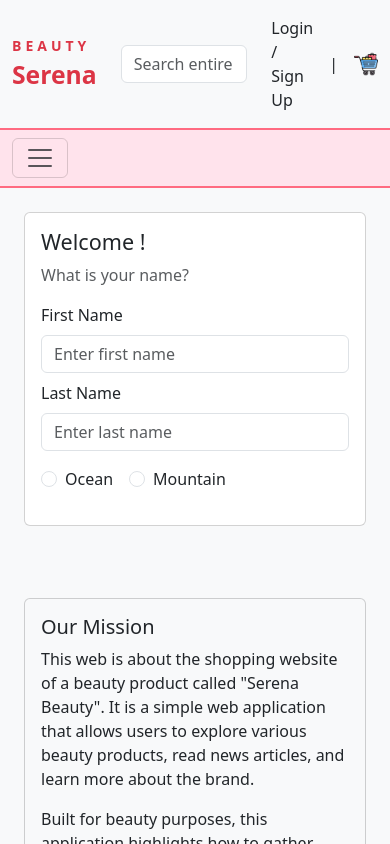
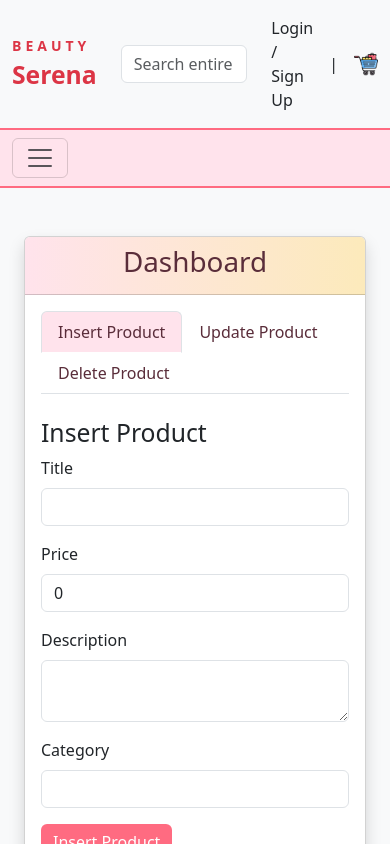
Before and after one commit to Serena091104/cos30043-2-, a Vue app: page /about in a window 390 px wide. Shown: the top 844 px of the page. Built offline with nearby package versions, Linux system fonts and the light colour scheme; no server answers.

Commit message:
Update About.vue

```diff
--- a/src/components/About.vue
+++ b/src/components/About.vue
@@ -1,134 +1,276 @@
 <template>
+  <div id="dashboard" class="container mt-5">
+    <div class="card shadow">
+      <div class="card-header text-center" style="background: linear-gradient(to right, #ffe3ec, #fceabb); color: #5a2d3a;">
+        <h1 class="font-weight-bold">Dashboard</h1>
+      </div>
+      <div class="card-body">
+        <!-- Tabs Navigation -->
+        <ul class="nav nav-tabs mb-4" id="dashboardTabs">
+          <li class="nav-item">
+            <button class="nav-link" :class="{ active: tab === 1 }" @click="tab = 1">Insert Product</button>
+          </li>
+          <li class="nav-item">
+            <button class="nav-link" :class="{ active: tab === 2 }" @click="tab = 2">Update Product</button>
+          </li>
+          <li class="nav-item">
+            <button class="nav-link" :class="{ active: tab === 3 }" @click="tab = 3">Delete Product</button>
+          </li>
+        </ul>
 
-  <div class="about container mt-4">
-  <!--<h1 class="text-center mb-4">About Our Application</h1> -->
-
-    <div class="row">
-      <div class="col-md-6 mb-4">
-        <div class="card h-100">
-          <div class="card-body">
-            <h4 class="card-title">
-              Welcome {{ user.firstName && user.lastName ? user.firstName + ' ' + user.lastName : '' }}! <!--Can add Guest or any word between '' of lastName: '' '-->
-            </h4>
-            <p class="text-muted">What is your name?</p>
-
-            <!-- Name Inputs -->
-            <div class="mb-2">
-              <label class="form-label">First Name</label>
-              <input
-                type="text"
-                class="form-control"
-                v-model="user.firstName"
-                placeholder="Enter first name"
-              >
+        <!-- Tabs Content -->
+        <div v-if="tab === 1">
+          <h2>Insert Product</h2>
+          <form @submit.prevent="insertProduct">
+            <div class="mb-3">
+              <label for="title" class="form-label">Title</label>
+              <input type="text" id="title" v-model="newProduct.title" class="form-control" required />
             </div>
-            <div class="mb-2">
-              <label class="form-label">Last Name</label>
-              <input
-                type="text"
-                class="form-control"
-                v-model="user.lastName"
-                placeholder="Enter last name"
-              >
+            <div class="mb-3">
+              <label for="price" class="form-label">Price</label>
+              <input type="number" id="price" v-model="newProduct.price" class="form-control" required />
+            </div>
+            <div class="mb-3">
+              <label for="description" class="form-label">Description</label>
+              <textarea id="description" v-model="newProduct.description" class="form-control" required></textarea>
+            </div>
+            <div class="mb-3">
+              <label for="category" class="form-label">Category</label>
+              <input type="text" id="category" v-model="newProduct.category" class="form-control" required />
+            </div>
+            <button type="submit" class="btn btn-primary">Insert Product</button>
+          </form>
         </div>
 
-            <!-- View Choice -->
-            <div class="form-check form-check-inline mt-2">
-              <input
-                class="form-check-input"
-                type="radio"
-                name="viewOption"
-                value="ocean"
-                v-model="user.selectedView"
-              >
-              <label class="form-check-label">Ocean</label>
+        <!-- Update Product Tab -->
+        <div v-if="tab === 2">
+          <h2>Update Product</h2>
+          <form @submit.prevent="updateProduct">
+            <div class="mb-3">
+              <label for="productId" class="form-label">Product ID</label>
+              <input type="number" id="productId" v-model="updateData.id" class="form-control" @blur="fetchProductDetails" required />
             </div>
-            <div class="form-check form-check-inline">
-              <input
-                class="form-check-input"
-                type="radio"
-                name="viewOption"
-                value="mountain"
-                v-model="user.selectedView"
-              >
-              <label class="form-check-label">Mountain</label>
+            <div class="mb-3">
+              <label for="title" class="form-label">Title</label>
+              <input type="text" id="title" v-model="updateData.title" class="form-control" required />
+            </div>
+            <div class="mb-3">
+              <label for="price" class="form-label">Price</label>
+              <input type="number" id="price" v-model="updateData.price" class="form-control" required />
+            </div>
+            <div class="mb-3">
+              <label for="description" class="form-label">Description</label>
+              <textarea id="description" v-model="updateData.description" class="form-control" required></textarea>
+            </div>
+            <div class="mb-3">
+              <label for="category" class="form-label">Category</label>
+              <input type="text" id="category" v-model="updateData.category" class="form-control" required />
+            </div>
+            <button type="submit" class="btn btn-warning">Update Product</button>
+          </form>
         </div>
 
-            <!-- Display Selected Image -->
-            <div v-if="user.selectedView" class="mt-3">
-              <img :src="getImageUrl(user.selectedView)" class="img-fluid rounded shadow-sm" :alt="user.selectedView">
+        <!-- Delete Product Tab -->
+        <div v-if="tab === 3">
+          <h2>Delete Product</h2>
+          <form @submit.prevent="deleteProduct">
+            <div class="mb-3">
+              <label for="productId" class="form-label">Product ID</label>
+              <input type="number" id="productId" v-model="deleteId" class="form-control" required />
             </div>
-          </div>
-        </div>
-      </div>
-    </div>
-
-    <!-- App Info Section -->
-    <div class="row mt-5">
-      <div class="col-12">
-        <div class="card bg-light">
-          <div class="card-body">
-            <h5 class="card-title">Our Mission</h5>
-            <p class="card-text">
-              This web is about the shopping website of a beauty product called "Serena Beauty". It is a simple web application
-              that allows users to explore various beauty products, read news articles, and learn more about the brand.
-            </p>
-            <p>
-              Built for beauty purposes, this application highlights how to gather user input, respond to user choices,
-              and display dynamic content in a clean, mobile-friendly layout.
-            </p>
-          </div>
-        </div>
-      </div>
-    </div>
-
-    <!-- Contact -->
-    <div class="row mt-4">
-      <div class="col-12">
-        <div class="card bg-light">
-          <div class="card-body">
-            <h5 class="card-title">Contact Us</h5>
-            <p class="card-text">
-              Have questions or suggestions? Reach out to us at
-              <a href="mailto:serenabeauty@example.com">serenabeauty@gmail.com</a>
-            </p>
-          </div>
+            <button type="submit" class="btn btn-danger">Delete Product</button>
+          </form>
         </div>
       </div>
     </div>
   </div>
 </template>
 
-<script>
-export default {
-  name: 'AboutPage',
-  data() {
-    return {
-      user: {
-        firstName: '',
-        lastName: '',
-        selectedView: ''
+<script setup>
+import { ref, onMounted } from 'vue'
+
+const tab = ref(1)
+const products = ref([])
+
+const newProduct = ref({
+  title: '',
+  price: 0,
+  description: '',
+  category: ''
+})
+
+const updateData = ref({
+  id: null,
+  title: '',
+  price: null,
+  description: '',
+  category: ''
+})
+
+const deleteId = ref(null)
+
+// Proxy URL setup
+const proxyBase = "https://cors-proxy-production-99.up.railway.app";
+const targetBaseURL = "https://myproject1.infinityfreeapp.com/resource/apis.php";
+
+function proxyURL(target) {
+  return `${proxyBase}?url=${encodeURIComponent(target)}`
+}
+
+// Fetch products from the backend
+const fetchProducts = async () => {
+  try {
+    const response = await fetch(proxyURL(targetBaseURL));
+    if (!response.ok) throw new Error(`Failed to fetch products: ${response.statusText}`);
+    const data = await response.json();
+    products.value = data;
+  } catch (error) {
+    console.error('Error fetching products:', error);
   }
 }
-  },
-  methods: {
-    getImageUrl(name) {
-  //return `/cos30043/s104480538/project/image/${name}.jpg`; // Use absolute path for images in the public folder
-  return `/image/${name}.jpg`;
 
+// Insert a new product
+const insertProduct = async () => {
+  try {
+    const response = await fetch(proxyURL(targetBaseURL), {
+      method: 'POST',
+      headers: { 'Content-Type': 'application/json' },
+      body: JSON.stringify(newProduct.value)
+    });
+    if (!response.ok) {
+      const errorText = await response.text();
+      console.error('Error inserting product:', errorText);
+      return;
+    }
+    const result = await response.text();
+    console.log('Inserted Product ID:', result);
+    fetchProducts();
+    newProduct.value = { title: '', price: 0, description: '', category: '' };
+  } catch (error) {
+    console.error('Error inserting product:', error);
   }
 }
+
+// Fetch product details for updating
+const fetchProductDetails = async () => {
+  if (!updateData.value.id) return;
+  try {
+    const response = await fetch(proxyURL(`${targetBaseURL}?id=${updateData.value.id}`));
+    if (!response.ok) throw new Error(`Failed to fetch product: ${response.statusText}`);
+    const data = await response.json();
+    if (data.length > 0) {
+      const product = data[0];
+      updateData.value = {
+        id: product.id,
+        title: product.title,
+        price: product.price,
+        description: product.description,
+        category: product.category
+      };
+    } else {
+      console.error('Product not found');
+      resetUpdateData();
     }
+  } catch (error) {
+    console.error('Error fetching product details:', error);
+  }
+}
+
+// Update an existing product
+const updateProduct = async () => {
+  try {
+    const response = await fetch(proxyURL(targetBaseURL), {
+      method: 'PUT',
+      headers: { 'Content-Type': 'application/json' },
+      body: JSON.stringify(updateData.value)
+    });
+    if (!response.ok) {
+      const errorText = await response.text();
+      console.error('Error updating product:', errorText);
+      return;
+    }
+    const result = await response.text();
+    console.log('Affected Rows:', result);
+    fetchProducts();
+    resetUpdateData();
+  } catch (error) {
+    console.error('Error updating product:', error);
+  }
+}
+
+// Delete a product
+const deleteProduct = async () => {
+  try {
+    const response = await fetch(proxyURL(targetBaseURL), {
+      method: 'DELETE',
+      headers: { 'Content-Type': 'application/json' },
+      body: JSON.stringify({ id: deleteId.value })
+    });
+    if (!response.ok) {
+      const errorText = await response.text();
+      console.error('Error deleting product:', errorText);
+      return;
+    }
+    const result = await response.text();
+    console.log('Deleted Rows:', result);
+    fetchProducts();
+    deleteId.value = null;
+  } catch (error) {
+    console.error('Error deleting product:', error);
+  }
+}
+
+// Helper to reset update form
+const resetUpdateData = () => {
+  updateData.value = {
+    id: null,
+    title: '',
+    price: null,
+    description: '',
+    category: ''
+  }
+}
+
+// Fetch products on mount
+onMounted(() => {
+  fetchProducts();
+})
 </script>
 
 <style scoped>
-.card img {
-  max-height: 250px;
-  object-fit: cover;
+.container {
+  max-width: 900px;
 }
-@media (max-width: 768px) {
-  .card {
-    margin-bottom: 1rem;
+.card-header {
+  font-size: 1.5rem;
 }
+.nav-tabs .nav-link {
+  cursor: pointer;
+  color: #5a2d3a; /* Deep pink for text */
+}
+.nav-tabs .nav-link.active {
+  background-color: #ffe3ec; /* Light pink for active tab */
+  color: #5a2d3a; /* Deep pink for active tab text */
+}
+.table-striped tbody tr:nth-of-type(odd) {
+  background-color: #fff0f5; /* Light pink for table rows */
+}
+.table-striped tbody tr:hover {
+  background-color: #ffe3ec; /* Slightly darker pink on hover */
+}
+.btn-primary {
+  background-color: #ff6b81; /* Soft pink for buttons */
+  border: none;
+}
+.btn-primary:hover {
+  background-color: #ff4d6d; /* Darker pink on hover */
+}
+.btn-warning {
+  background-color: #ffc107; /* Yellow for warning buttons */
+  border: none;
+}
+.btn-danger {
+  background-color: #dc3545; /* Red for danger buttons */
+  border: none;
 }
 </style>
```
Lines whose indentation alone changed are shown as unchanged.
